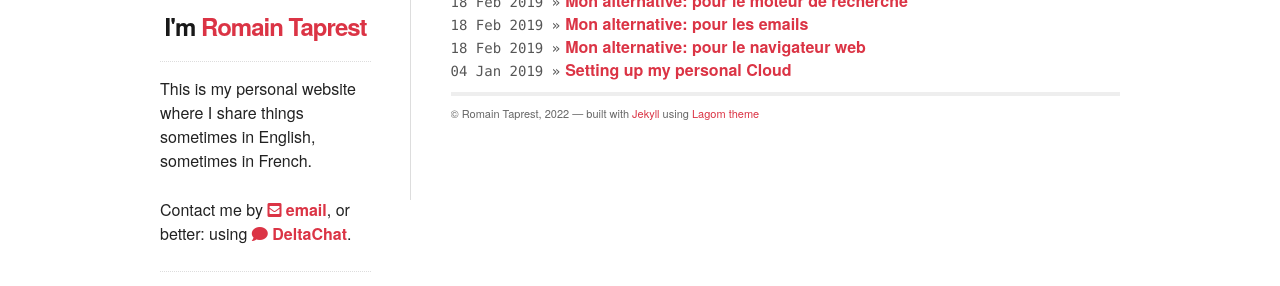
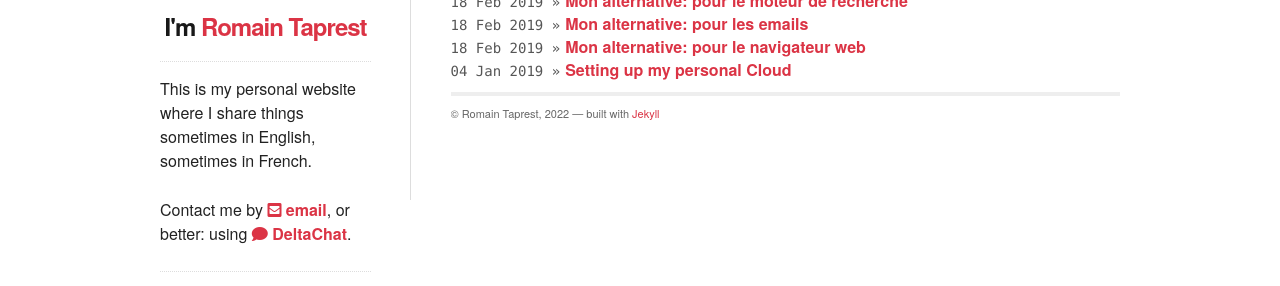
Before and after one commit to RomainTT/romaintt.github.io, a Jekyll site: the page built from index.html, in a window 1280 px wide. Shown: the part 207-493 px from the top of the page. Built offline with Jekyll 4.4.1, drawn with Linux system fonts in a browser that asks for light colours.

Commit message:
Update footer.html
Remove reference to Lagom theme because I made so much changes it is not this theme anymore.

```diff
--- a/_includes/footer.html
+++ b/_includes/footer.html
@@ -7,6 +7,6 @@
   {% endif %}
 
   <p>
-    © {{ site.data.theme.name }}, {{ 'now' | date: "%Y" }} &mdash; built with <a href="http://jekyllrb.com/">Jekyll</a> using <a href="https://github.com/swanson/lagom">Lagom theme</a>
+    © {{ site.data.theme.name }}, {{ 'now' | date: "%Y" }} &mdash; built with <a href="http://jekyllrb.com/">Jekyll</a>
   </p>
 </div>
```
